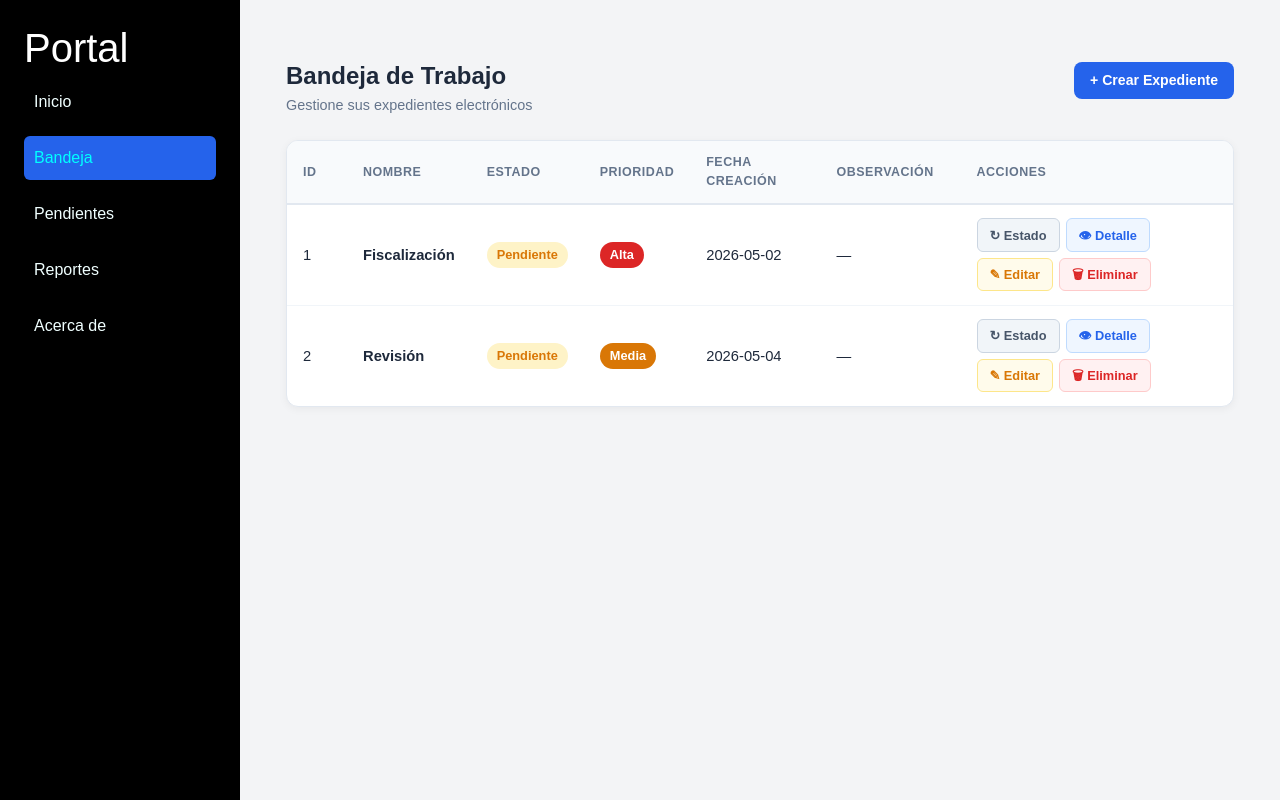
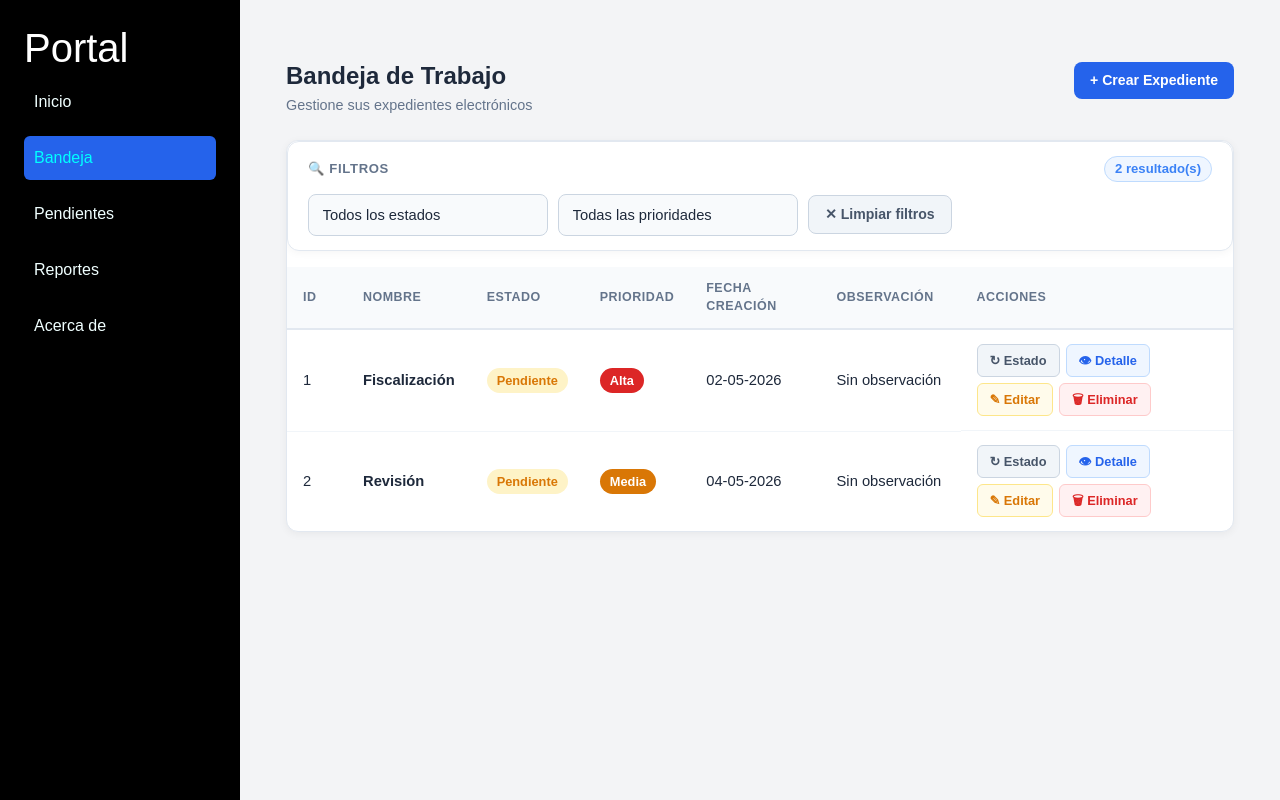
Before and after one commit to jopinones/curso-angular, an Angular app: page /bandeja in a window 1280 px wide. Built offline with nearby package versions, Linux system fonts and the light colour scheme.

Commit message:
agregar funcionalidad historial y pipe fecha

```diff
--- a/src/app/bandeja/bandeja.css
+++ b/src/app/bandeja/bandeja.css
@@ -106,6 +106,68 @@
   justify-content: flex-end;
   gap: 10px;
   margin-top: 20px;
+}
+
+/* Panel de filtros */
+.filtros-panel {
+  background: #ffffff;
+  border: 1px solid #e2e8f0;
+  border-radius: 12px;
+  padding: 14px 20px;
+  margin-bottom: 16px;
+  box-shadow: 0 2px 8px rgba(0, 0, 0, 0.04);
+}
+
+.filtros-header {
+  display: flex;
+  align-items: center;
+  justify-content: space-between;
+  margin-bottom: 12px;
+}
+
+.filtros-titulo {
+  font-size: 0.82rem;
+  font-weight: 700;
+  text-transform: uppercase;
+  letter-spacing: 0.05em;
+  color: #64748b;
+  margin: 0;
+}
+
+.filtros-resultados {
+  font-size: 0.82rem;
+  font-weight: 600;
+  color: #3b82f6;
+  background: #eff6ff;
+  border: 1px solid #bfdbfe;
+  border-radius: 20px;
+  padding: 2px 10px;
+}
+
+.filtros-controles {
+  display: flex;
+  gap: 10px;
+  align-items: center;
+  flex-wrap: wrap;
+}
+
+.filtros-select {
+  flex: 1;
+  min-width: 160px;
+  max-width: 240px;
+}
+
+/* Sin resultados de filtro */
+.sin-resultados {
+  text-align: center;
+  padding: 40px 24px;
+  color: #94a3b8;
+}
+
+.sin-resultados-icono {
+  font-size: 2rem;
+  display: block;
+  margin-bottom: 8px;
 }
 
 /* Tabla */
--- a/src/app/bandeja/bandeja.html
+++ b/src/app/bandeja/bandeja.html
@@ -98,6 +98,42 @@
         <p>No hay expedientes. Cree uno usando el botón de arriba.</p>
       </div>
     } @else {
+      <div class="filtros-panel">
+        <div class="filtros-header">
+          <h2 class="filtros-titulo">&#128269; Filtros</h2>
+          <span class="filtros-resultados">{{ obtenerExpedienteFiltrados().length }} resultado(s)</span>
+        </div>
+        <div class="filtros-controles">
+          <select class="form-select filtros-select" [(ngModel)]="filtroEstado">
+            <option value="">Todos los estados</option>
+            <option value="Pendiente">Pendiente</option>
+            <option value="En proceso">En proceso</option>
+            <option value="Finalizado">Finalizado</option>
+          </select>
+
+          <select class="form-select filtros-select" [(ngModel)]="filtroPrioridad">
+            <option value="">Todas las prioridades</option>
+            <option value="Alta">Alta</option>
+            <option value="Media">Media</option>
+            <option value="Baja">Baja</option>
+          </select>
+
+          <button class="btn btn-secundario" (click)="limpiarFiltros()">&#10005; Limpiar filtros</button>
+        </div>
+      </div>
+
+      @if (expedientes.length === 0) {
+        <div class="vacio">
+          <span class="vacio-icono">&#128193;</span>
+          <p>No hay expedientes. Cree uno usando el botón de arriba.</p>
+        </div>
+      } @else if (obtenerExpedienteFiltrados().length === 0) {
+        <div class="sin-resultados">
+          <span class="sin-resultados-icono">&#128269;</span>
+          <p>Ningún expediente coincide con los filtros aplicados.</p>
+        </div>
+      } @else {
+
       <table class="tabla">
         <thead>
           <tr>
@@ -111,7 +147,7 @@
           </tr>
         </thead>
         <tbody>
-          @for (expediente of expedientes; track expediente.id) {
+          @for (expediente of obtenerExpedienteFiltrados(); track expediente.id) {
             <tr>
               <td class="col-id">{{ expediente.id }}</td>
               <td class="col-nombre">{{ expediente.nombre }}</td>
@@ -129,8 +165,8 @@
                   'prioridad-baja': expediente.prioridad === 'Baja'
                 }">{{ expediente.prioridad || '—' }}</span>
               </td>
-              <td>{{ expediente.fechaCreacion }}</td>
-              <td class="col-observacion">{{ expediente.observaciones || '—' }}</td>
+              <td>{{ expediente.fechaCreacion | date: 'dd-MM-yyyy' }}</td>
+              <td class="col-observacion">{{ expediente.observaciones || 'Sin observación' }}</td>
               <td class="acciones">
                 <button class="btn btn-accion btn-accion-estado" (click)="cambiarEstado(expediente.id)" title="Avanzar estado">
                   &#8635; Estado
@@ -150,5 +186,6 @@
         </tbody>
       </table>
     }
+  }
   </div>
 </div>
--- a/src/app/bandeja/bandeja.ts
+++ b/src/app/bandeja/bandeja.ts
@@ -20,12 +20,16 @@ export class Bandeja implements OnInit {
   private readonly flujoEstados = ['Pendiente', 'En proceso', 'Finalizado'];
   private alertaTimeout: ReturnType<typeof setTimeout> | null = null;
 
+  filtroEstado = '';
+  filtroPrioridad = '';
+
   nuevoExpediente: Expediente = {
     id: 0,
     nombre: '',
     estado: '',
     prioridad: '',
     fechaCreacion: '',
+    historial: []
   };
 
   constructor(private expedienteService: ExpedienteService) {}
@@ -50,8 +54,15 @@ export class Bandeja implements OnInit {
   cambiarEstado(id: number) {
     const expediente = this.expedientes.find(e => e.id === id);
     if (!expediente) return;
+    const estadoAnterior = expediente.estado;
     const indiceActual = this.flujoEstados.indexOf(expediente.estado);
     expediente.estado = this.flujoEstados[(indiceActual + 1) % this.flujoEstados.length];
+    this.expedienteService.agregarHistorial(
+      expediente,
+      estadoAnterior,
+      expediente.estado,
+      `Avance de estado registrado automáticamente`,
+    );
     this.expedienteService.actualizarExpediente(expediente);
     this.cargarExpediente();
   }
@@ -62,7 +73,7 @@ export class Bandeja implements OnInit {
 
   agregarExpediente() {
     this.formularioEnviado = true;
-    if (!this.nuevoExpediente.nombre || !this.nuevoExpediente.estado || !this.nuevoExpediente.fechaCreacion) {
+    if (!this.nuevoExpediente.nombre || !this.nuevoExpediente.estado || !this.nuevoExpediente.prioridad || !this.nuevoExpediente.fechaCreacion) {
       this.mostrarAlerta('Complete todos los campos obligatorios antes de agregar.');
       return;
     }
@@ -74,6 +85,7 @@ export class Bandeja implements OnInit {
       prioridad: this.nuevoExpediente.prioridad,
       fechaCreacion: this.nuevoExpediente.fechaCreacion,
       observaciones: this.nuevoExpediente.observaciones,
+      historial: this.nuevoExpediente.historial
     };
 
     this.expedienteService.agregarExpediente(expediente);
@@ -90,7 +102,27 @@ export class Bandeja implements OnInit {
   }
 
   limpiarFormulario() {
-    this.nuevoExpediente = { id: 0, nombre: '', estado: '', prioridad: '', fechaCreacion: '' };
+    this.nuevoExpediente = { id: 0, nombre: '', estado: '', prioridad: '', fechaCreacion: '', historial: [] };
     this.formularioEnviado = false;
   }
+
+  obtenerExpedienteFiltrados() {
+    return this.expedientes.filter(expediente => {
+      const cumpleEstado = !this.filtroEstado || expediente.estado === this.filtroEstado;
+
+      const cumplePrioridad = !this.filtroPrioridad|| expediente.prioridad === this.filtroPrioridad;
+
+      return cumpleEstado && cumplePrioridad;
+    });
+  }
+
+  limpiarFiltros() {
+
+    // Reestablecer los select
+    this.filtroEstado = '';
+    this.filtroPrioridad = ''
+
+  }
+
+
 }
--- a/src/app/pages/detalle-expediente/detalle-expediente.css
+++ b/src/app/pages/detalle-expediente/detalle-expediente.css
@@ -164,6 +164,70 @@
   background: #fef3c7;
 }
 
+/* Historial de cambios */
+.historial-seccion {
+  margin-bottom: 24px;
+}
+
+.historial-titulo {
+  font-size: 1.05rem;
+  font-weight: 700;
+  color: #1e293b;
+  margin: 0 0 14px 0;
+}
+
+.historial-vacio {
+  color: #94a3b8;
+  font-size: 0.9rem;
+  padding: 16px 0;
+}
+
+.historial-lista {
+  display: flex;
+  flex-direction: column;
+  gap: 10px;
+}
+
+.historial-entrada {
+  display: flex;
+  align-items: center;
+  gap: 14px;
+  background: #ffffff;
+  border: 1px solid #e2e8f0;
+  border-radius: 10px;
+  padding: 12px 18px;
+  box-shadow: 0 1px 4px rgba(0, 0, 0, 0.04);
+  flex-wrap: wrap;
+}
+
+.historial-fecha {
+  font-size: 0.8rem;
+  font-weight: 600;
+  color: #64748b;
+  white-space: nowrap;
+  min-width: 90px;
+}
+
+.historial-estados {
+  display: flex;
+  align-items: center;
+  gap: 8px;
+  flex-shrink: 0;
+}
+
+.historial-flecha {
+  color: #94a3b8;
+  font-size: 1rem;
+}
+
+.historial-observacion {
+  font-size: 0.88rem;
+  color: #475569;
+  flex: 1;
+  min-width: 0;
+  word-break: break-word;
+}
+
 /* No encontrado */
 .no-encontrado {
   text-align: center;
--- a/src/app/pages/detalle-expediente/detalle-expediente.ts
+++ b/src/app/pages/detalle-expediente/detalle-expediente.ts
@@ -1,27 +1,26 @@
-import { Component, OnInit } from '@angular/core';
+import { Component, computed, inject, signal, OnInit } from '@angular/core';
 import { ActivatedRoute, RouterLink } from '@angular/router';
-import { NgClass } from '@angular/common';
-import { Expediente } from '../../../models/expediente';
+import { DatePipe, NgClass } from '@angular/common';
 import { ExpedienteService } from '../../services/expediente';
 
 @Component({
   selector: 'app-detalle-expediente',
-  imports: [RouterLink, NgClass],
+  imports: [RouterLink, NgClass, DatePipe],
   templateUrl: './detalle-expediente.html',
   styleUrl: './detalle-expediente.css',
 })
 export class DetalleExpediente implements OnInit {
-  idExpediente = 0;
-  expediente: Expediente | undefined;
+  private readonly route = inject(ActivatedRoute);
+  private readonly expedienteService = inject(ExpedienteService);
 
-  constructor(
-    private route: ActivatedRoute,
-    private expedienteService: ExpedienteService,
-  ) {}
+  private readonly idExpediente = signal(0);
+
+  readonly expediente = computed(() =>
+    this.expedienteService.expedientes().find(e => e.id === this.idExpediente()),
+  );
 
   ngOnInit(): void {
-    this.idExpediente = Number(this.route.snapshot.paramMap.get('id'));
-    this.expediente = this.expedienteService.obtenerPorId(this.idExpediente);
+    this.idExpediente.set(Number(this.route.snapshot.paramMap.get('id')));
   }
 
   obtenerClasePrioridad(prioridad: string): string {
--- a/src/app/pages/editar-expediente/editar-expediente.ts
+++ b/src/app/pages/editar-expediente/editar-expediente.ts
@@ -11,7 +11,7 @@ import { ExpedienteService } from '../../services/expediente';
   styleUrl: './editar-expediente.css',
 })
 export class EditarExpediente implements OnInit {
-  expediente: Expediente = { id: 0, nombre: '', estado: '', prioridad: '', fechaCreacion: '' };
+  expediente: Expediente = { id: 0, nombre: '', estado: '', prioridad: '', fechaCreacion: '', historial: [] };
   encontrado = false;
   enviado = false;
   alerta = { mensaje: '', tipo: '' };
--- a/src/app/services/expediente.ts
+++ b/src/app/services/expediente.ts
@@ -1,5 +1,5 @@
 import { Injectable, signal } from '@angular/core';
-import { Expediente } from '../../models/expediente';
+import { Expediente, HistorialEntry } from '../../models/expediente';
 
 @Injectable({
   providedIn: 'root',
@@ -12,11 +12,17 @@ export class ExpedienteService {
 
   private cargarDesdeStorage(): Expediente[] {
     const data = localStorage.getItem(this.storageKey);
-    if (data) return JSON.parse(data);
+    if (data) {
+      // normaliza registros viejos que no tengan historial
+      return (JSON.parse(data) as Expediente[]).map(e => ({
+        ...e,
+        historial: e.historial ?? [],
+      }));
+    }
 
     const iniciales: Expediente[] = [
-      { id: 1, nombre: 'Fiscalización', estado: 'Pendiente', prioridad: 'Alta', fechaCreacion: '2026-05-02' },
-      { id: 2, nombre: 'Revisión', estado: 'Pendiente', prioridad: 'Media', fechaCreacion: '2026-05-04' },
+      { id: 1, nombre: 'Fiscalización', estado: 'Pendiente', prioridad: 'Alta', fechaCreacion: '2026-05-02', historial: [] },
+      { id: 2, nombre: 'Revisión', estado: 'Pendiente', prioridad: 'Media', fechaCreacion: '2026-05-04', historial: [] },
     ];
     this.guardarExpedientes(iniciales);
     return iniciales;
@@ -50,6 +56,22 @@ export class ExpedienteService {
     this.guardarExpedientes(actualizados);
   }
 
+  agregarHistorial(
+    expediente: Expediente,
+    estadoAnterior: string,
+    estadoNuevo: string,
+    observacion: string,
+  ): void {
+    const entrada: HistorialEntry = {
+      fecha: new Date().toISOString().split('T')[0],
+      estadoAnterior,
+      estadoNuevo,
+      observacion,
+    };
+    if (!expediente.historial) expediente.historial = [];
+    expediente.historial.push(entrada);
+  }
+
   contarTotal(): number {
     return this._expedientes().length;
   }
```
Also changed, not shown: src/app/pages/detalle-expediente/detalle-expediente.html (+44 -16 lines), src/models/expediente.ts (+8 -0 lines).
